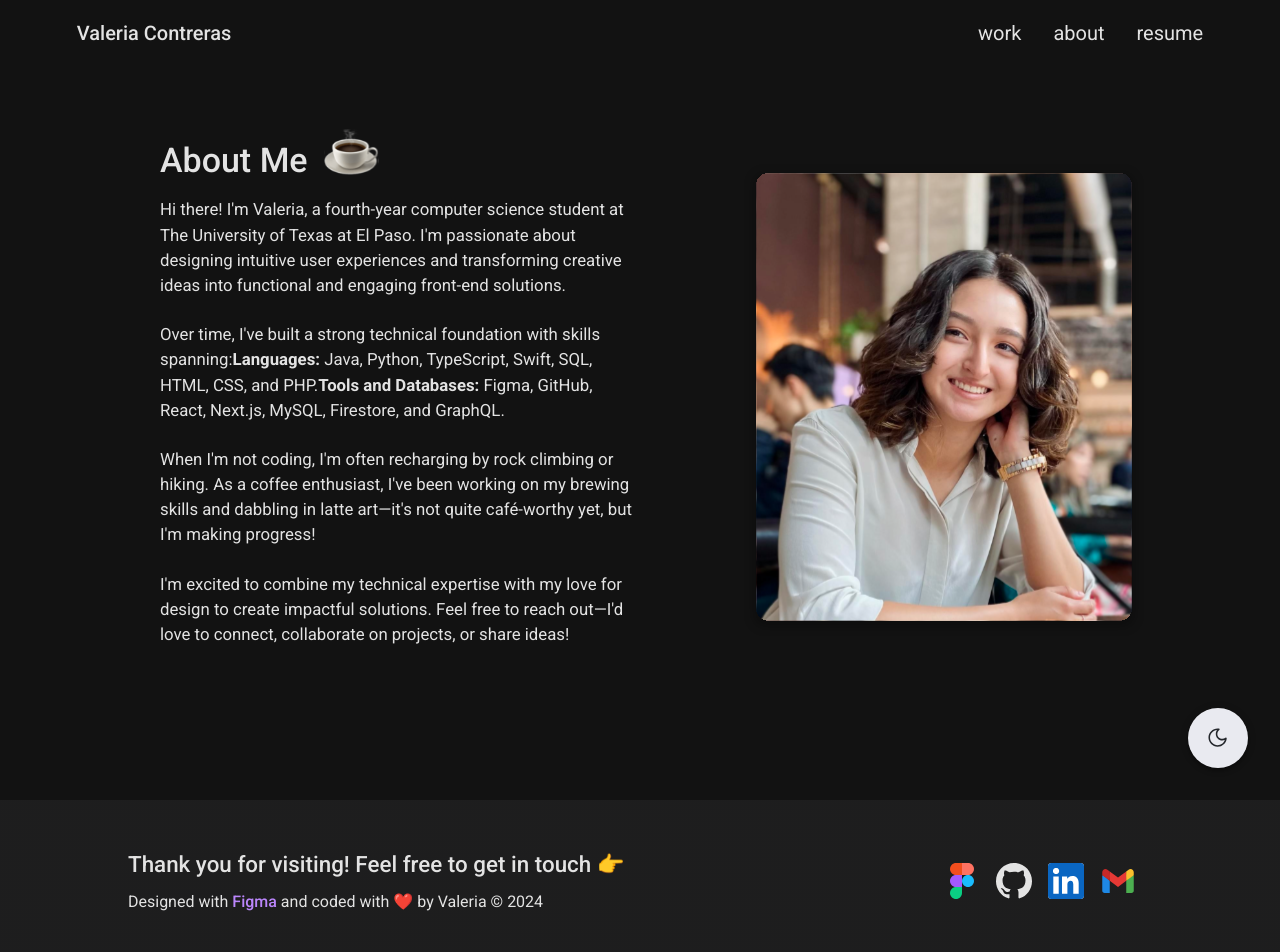
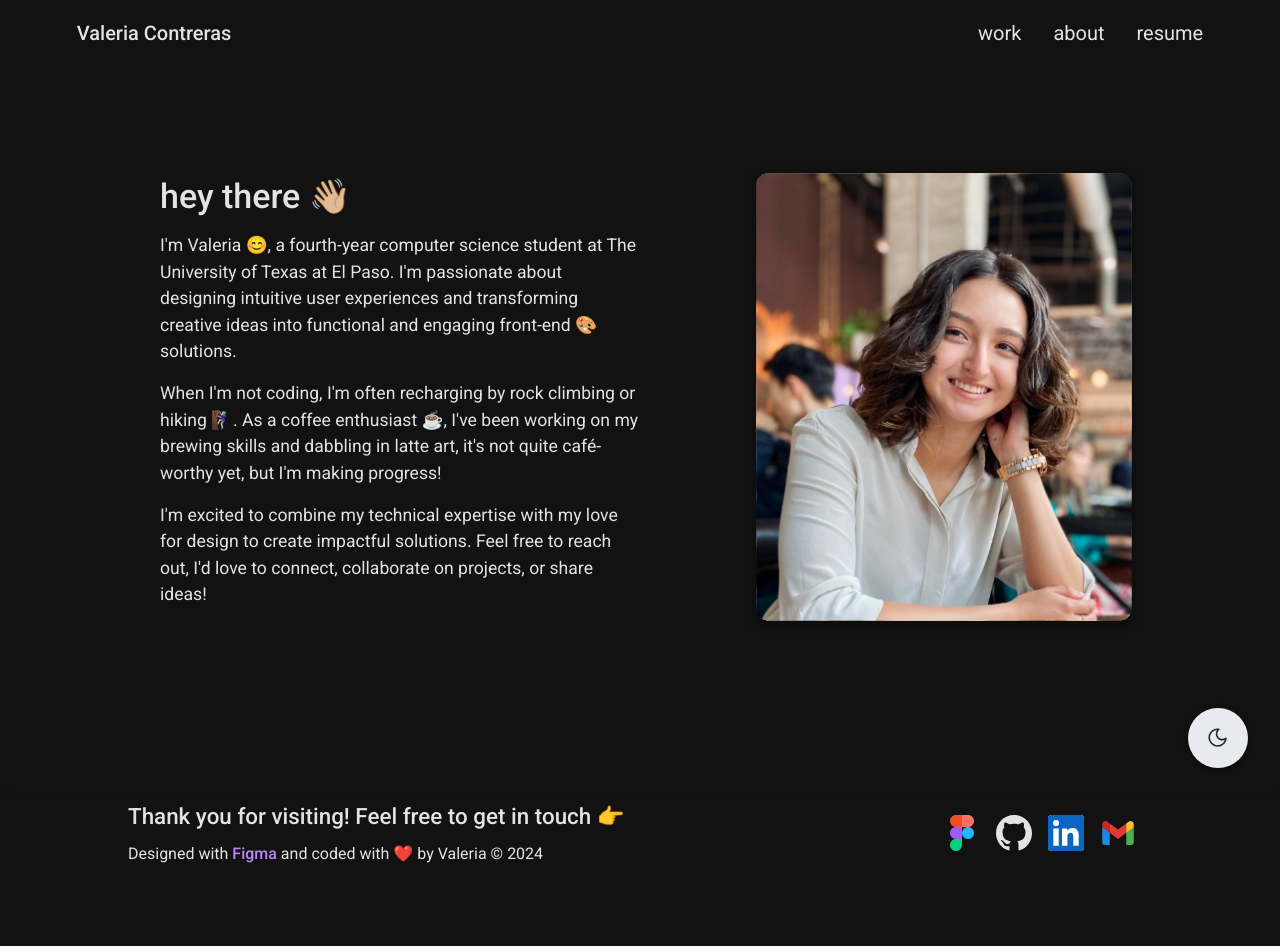
Before and after one commit to Valcon4717/Portfolio, a Next.js app: page /about in a window 1280 px wide. Shown: the top 952 px of the page. Built offline with nearby package versions, Linux system fonts and the light colour scheme.

Commit message:
complete about text

```diff
--- a/components/home.tsx
+++ b/components/home.tsx
@@ -15,7 +15,7 @@ const Home = (props: { theme: any }) => {
 
   const words = [
     {
-      text: 'Hello,',
+      text: 'hey there,',
     },
     {
       text: "I'm",
--- a/pages/about.tsx
+++ b/pages/about.tsx
@@ -7,7 +7,6 @@ import Footer from "@/components/footer";
 import { useTheme } from "../themeContext";
 import styles from "@/styles/about.module.css";
 import profilePic from "../public/ProfilePic.svg";
-import coffee from "../public/CoffeeLogo.svg";
 
 const About = () => {
   const { theme, setTheme } = useTheme();
@@ -34,46 +33,32 @@ const About = () => {
           </div>
           <div className={styles.textBlock}>
             <h4 className={styles.title}>
-              About Me
-              <Image
-                src={coffee}
-                alt="Coffee Logo"
-                width={55}
-                height={55}
-                className={styles.emoji}
-              />
+              hey there 👋🏼
             </h4>
             <div className={styles.subtitle}>
               <p>
-                Hi there! I&apos;m Valeria, a fourth-year computer science
+                I&apos;m Valeria 😊, a fourth-year computer science
                 student at The University of Texas at El Paso. I&apos;m
                 passionate about designing intuitive user experiences and
                 transforming creative ideas into functional and engaging
-                front-end solutions.
-              </p>
-              <p>
-                Over time, I&apos;ve built a strong
-                technical foundation with skills spanning:
-                <strong>Languages:</strong> Java, Python, TypeScript, Swift,
-                SQL, HTML, CSS, and PHP.
-                <strong>Tools and Databases:</strong> Figma, GitHub, React,
-                Next.js, MySQL, Firestore, and GraphQL.
+                front-end 🎨 solutions.
               </p>
               <p>
                 When I&apos;m not coding, I&apos;m often
-                recharging by rock climbing or hiking. As a coffee enthusiast,
+                recharging by rock climbing or hiking 🧗🏼‍♀️. As a coffee enthusiast ☕,
                 I&apos;ve been working on my brewing skills and dabbling in
-                latte art—it&apos;s not quite café-worthy yet, but I&apos;m
+                latte art, it&apos;s not quite café-worthy yet, but I&apos;m
                 making progress!
               </p>
               <p>
                 I&apos;m excited to combine my technical
                 expertise with my love for design to create impactful solutions.
-                Feel free to reach out—I&apos;d love to connect, collaborate on
+                Feel free to reach out, I&apos;d love to connect, collaborate on
                 projects, or share ideas!
               </p>
             </div>
           </div>
+
         </div>
       </div>
       <Footer theme={theme} />
@@ -82,3 +67,16 @@ const About = () => {
 };
 
 export default About;
+
+{/* <p>
+Over time, I&apos;ve built a strong
+technical foundation with skills spanning:
+<ul>
+🖥️ <strong>Languages:</strong> Java, Python, TypeScript, Swift,
+SQL, HTML, CSS, and PHP.
+</ul>
+<ul>
+🔨 <strong>Tools and Databases:</strong> Figma, GitHub, React,
+Next.js, MySQL, Firestore, and GraphQL.
+</ul>
+</p> */}
--- a/styles/about.module.css
+++ b/styles/about.module.css
@@ -21,7 +21,7 @@
     justify-content: center;
     flex-direction: column;
     order: 1;
-    height: 100%;
+    height: 100vh;
     width: 30rem;
 }
 
@@ -29,7 +29,7 @@
     display: flex;
     justify-content: center;
     order: 2;
-    height: 100%;
+    height: 100vh;
     width: 30rem;
 }
 
@@ -40,13 +40,21 @@
     padding-bottom: 1.2rem;
 }
 
+.title {
+    padding-bottom: 1rem;
+}
+
 .subtitle {
     font-family: Roboto;
-    font-size: 1.05rem;
+    font-size: 1.1rem;
     font-style: normal;
     font-weight: 400;
 }
 
 .subtitle p {
-    margin-bottom: 1.5rem;
+    margin-bottom: 1rem;
   }
+
+.subtitle ul {
+    padding-left: 1.5rem;
+}
--- a/styles/experience.module.css
+++ b/styles/experience.module.css
@@ -82,7 +82,7 @@
   font-weight: 300;
   color: var(--subtitle);
   width: 65rem;
-  margin-left: 4rem;
+  margin-left: 8rem;
   margin-top: 3rem;
   letter-spacing: 0.1rem;
 }
--- a/styles/footer.module.css
+++ b/styles/footer.module.css
@@ -1,9 +1,9 @@
 .box {
     min-height: 10vh;
     place-items: center;
-    background: var(--card-background);
-    padding-top: 3rem;
-    padding-bottom: 3rem;
+    background: var(--background);
+    padding-bottom: 5rem;
+    box-shadow: 0em 4px 12px 5px rgba(0, 0, 0, 0.1);
 }
 
 .row {
```
